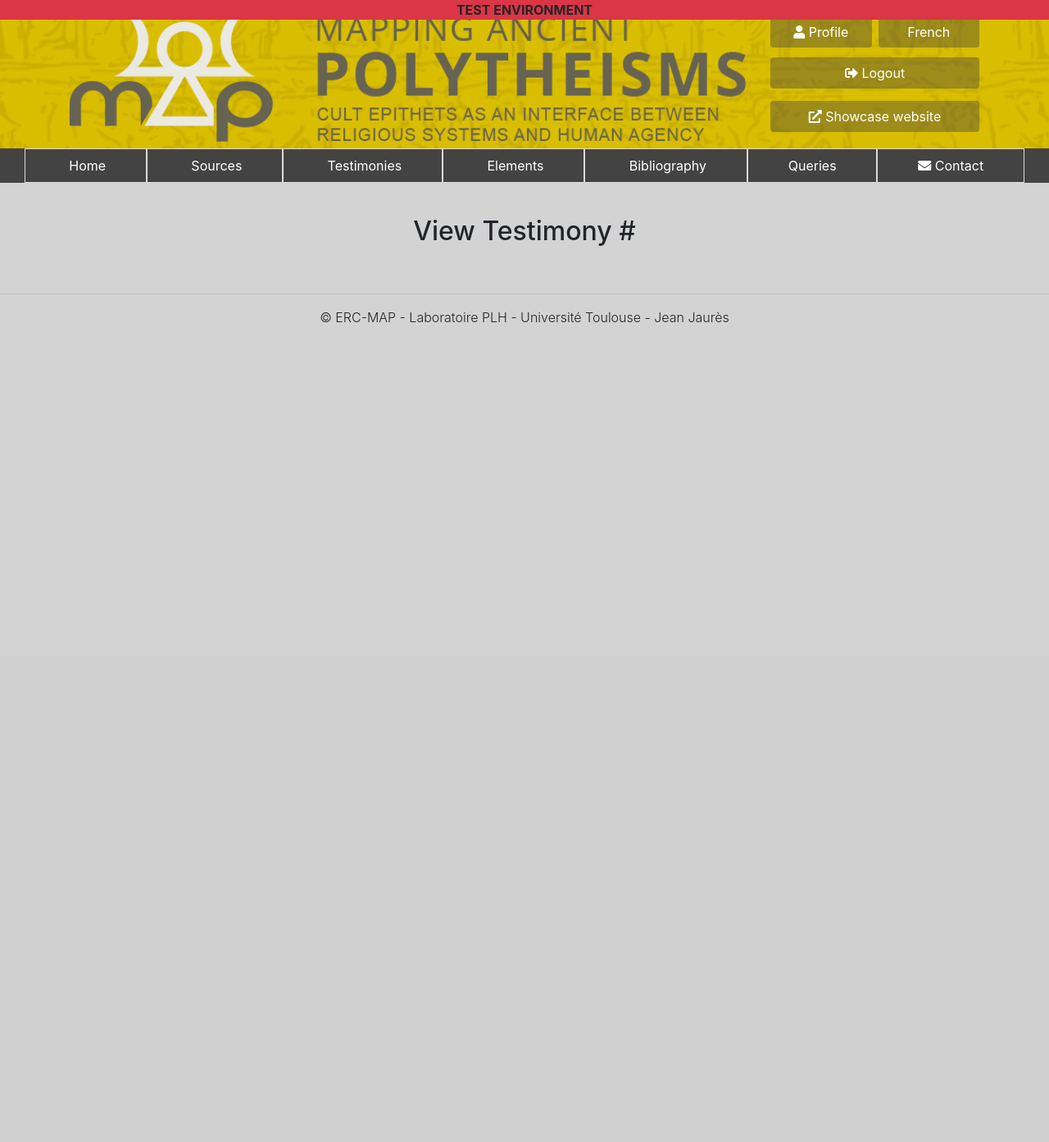
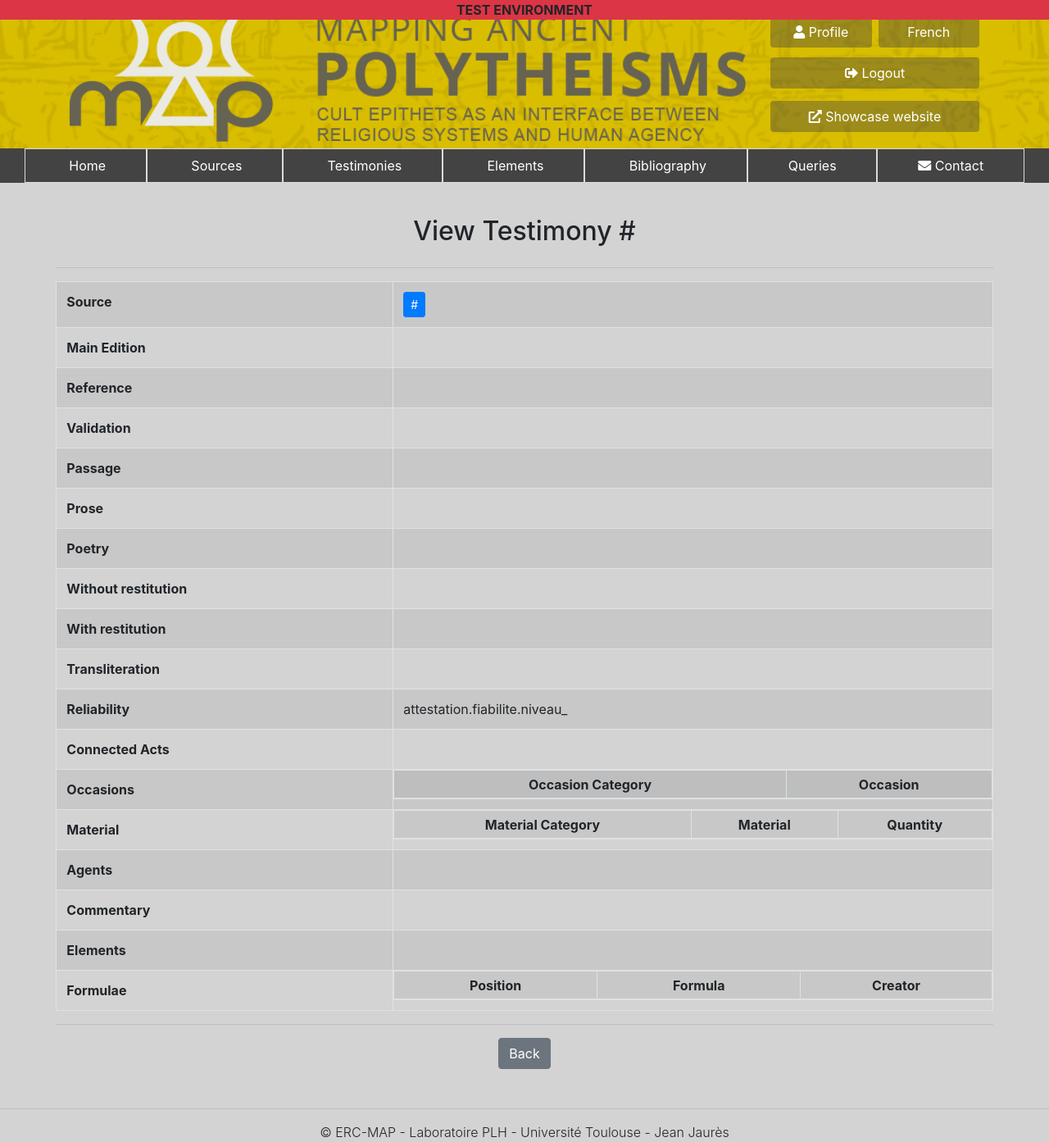
Before and after one commit to LaboratoirePLH/ERC-MAP, a Symfony app: template templates/attestation/show.html.twig in a window 1280 px wide. Shown: the whole page at 82% size. Before the commit the page ends 393 px from the top, so only its background shows below. Run offline with Twig, Linux system fonts and the light colour scheme; the template is opened without the code that fills it, so the values that code supplies are empty; style sheets or scripts are compiled from the project's sources; some libraries are stand-ins or nearby versions.

Commit message:
Adds attestation visualisation

```diff
--- a/assets/css/app.scss
+++ b/assets/css/app.scss
@@ -168,3 +168,46 @@ body {
         opacity: 1;
     }
 }
+
+.formula-editor {
+    @extend .mb-1;
+    @extend .px-3;
+    width: 100%;
+    border: 1px solid $map-yellow;
+    border-radius: 10px;
+
+    & > div.row {
+        @extend .py-2;
+        border-bottom: 1px solid $map-yellow;
+        &:last-child{
+            border-bottom: none;
+        }
+
+        & > div.label {
+            height: 100%;
+            font-weight: bolder;
+            border-right: 1px dotted $map-yellow;
+        }
+
+        &:first-child > div.label {
+            line-height: 50px;
+        }
+    }
+
+    .formula-visualizer {
+        .btn {
+            font-weight: bold;
+        }
+    }
+
+    .formula-operators, .formula-elements {
+        .btn {
+            @extend .btn-sm;
+        }
+    }
+}
+
+table { page-break-inside:auto }
+tr    { page-break-inside:avoid; page-break-after:auto }
+thead { display:table-header-group }
+tfoot { display:table-footer-group }
--- /dev/null
+++ b/assets/js/attestation_view_page.js
@@ -0,0 +1,2 @@
+require('./page.js')
+require('./plugins/formulae.js');
--- a/templates/attestation/show.html.twig
+++ b/templates/attestation/show.html.twig
@@ -1,7 +1,36 @@
 {% extends 'page.html.twig' %}
+{% block stylesheets %}
+{{ encore_entry_link_tags('attestation_view_page') }}
+{% endblock %}
 {% block title %}
 {{ ('attestation.view')|trans({'%id%': attestation.id}) }}
 {% endblock %}
 {% block content %}
-
+<hr />
+{% include "display/attestation.html.twig" with {'attestation': attestation} %}
+<hr />
+<div class="row">
+    <div class="col-12 text-center">
+        <a href=" {{ url('attestation_list') }}" class="btn btn-secondary">{{ 'generic.back'|trans }}</a>
+    </div>
+</div>
 {% endblock %}
+{% block javascripts %}
+{{ encore_entry_script_tags('attestation_view_page') }}
+<script type="text/javascript">
+    (function ($) {
+        const elements = $.parseJSON('{{ attestation.elementsFormule|default([])|json_encode()|raw }}');
+        $('td.formula-cell').each(function () {
+            var me = $(this);
+            var formule = me.text();
+            var buttons = $.fn.formulaRenderer(formule, {
+                elements: elements,
+                elementCls: 'btn-info',
+                operatorCls: 'btn-warning'
+            });
+            me.empty();
+            $.each(buttons, function (i, b) { me.append(b) });
+        });
+    })(jQuery);
+</script>
+{% endblock %}
--- /dev/null
+++ b/templates/display/attestation.html.twig
@@ -0,0 +1,379 @@
+<table class="table table-striped table-bordered">
+    <tbody>
+        <tr>
+            <th scope="row">
+                {{ 'source.name'|trans }}
+            </th>
+            <td>
+                {% include "partials/_entitylink.html.twig" with {
+                    'entity': 'source',
+                    'link': url('source_show', {'id': attestation.source.id}),
+                    'text': '#' ~ attestation.source.id
+                } %}
+            </td>
+        </tr>
+        <tr>
+            <th scope="row">
+                {{ 'source_biblio.fields.edition_principale'|trans}}
+            </th>
+            <td>
+                {{ attestation.source.editionPrincipaleBiblio is not empty ? attestation.source.editionPrincipaleBiblio.biblio.titreAbrege }}
+            </td>
+        </tr>
+        <tr>
+            <th scope="row">
+                {{ 'source.fields.source_biblio'|trans}}
+            </th>
+            <td>
+                {{ attestation.source.editionPrincipaleBiblio is not empty ? attestation.source.editionPrincipaleBiblio.referenceSource }}
+            </td>
+        </tr>
+        <tr>
+            <th scope="row">
+                {{ 'attestation.fields.etat_fiche'|trans}}
+            </th>
+            <td>
+                {{ attestation.etatFiche is not empty ? attestation.etatFiche.getNom(locale) : '' }}
+            </td>
+        </tr>
+        <tr>
+            <th scope="row">
+                {{ 'attestation.fields.passage'|trans}}
+            </th>
+            <td>
+                {{ attestation.passage }}
+            </td>
+        </tr>
+        <tr>
+            <th scope="row">
+                {{ 'attestation.fields.prose'|trans}}
+            </th>
+            <td>
+                {% if attestation.prose %}
+                <i class="fas fa-check fa-fw"></i>
+                {% endif %}
+            </td>
+        </tr>
+        <tr>
+            <th scope="row">
+                {{ 'attestation.fields.poesie'|trans}}
+            </th>
+            <td>
+                {% if attestation.poesie %}
+                <i class="fas fa-check fa-fw"></i>
+                {% endif %}
+            </td>
+        </tr>
+        <tr>
+            <th scope="row">
+                {{ 'attestation.fields.extrait_sans_restitution'|trans}}
+            </th>
+            <td>
+                {{ attestation.extraitSansRestitution|raw }}
+            </td>
+        </tr>
+        <tr>
+            <th scope="row">
+                {{ 'attestation.fields.extrait_avec_restitution'|trans}}
+            </th>
+            <td>
+                {{ attestation.extraitAvecRestitution|raw }}
+            </td>
+        </tr>
+        <tr>
+            <th scope="row">
+                {{ 'attestation.fields.translitteration'|trans}}
+            </th>
+            <td>
+                {{ attestation.translitteration|raw }}
+            </td>
+        </tr>
+        <tr>
+            <th scope="row">
+                {{ 'generic.fields.fiabilite'|trans}}
+            </th>
+            <td>
+                {{ ('attestation.fiabilite.niveau_' ~ attestation.fiabiliteAttestation)|trans }}
+            </td>
+        </tr>
+        <tr>
+            <th scope="row">
+                {{ 'attestation.fields.pratiques'|trans}}
+            </th>
+            <td>
+                {% for pratique in attestation.pratiques %}
+                {{ pratique.getNom(locale) }}
+                {% if not loop.last %}
+                {{", "}}
+                {% endif %}
+                {% endfor %}
+            </td>
+        </tr>
+        <tr>
+            <th scope="row">
+                {{ 'attestation.fields.occasions'|trans}}
+            </th>
+            <td class="p-0">
+                <table class="table table-sm text-center mb-0">
+                    <thead>
+                        <tr>
+                            <th scope="col">{{ 'attestation.fields.categorie_occasion'|trans }}</th>
+                            <th scope="col">{{ 'attestation.fields.occasion'|trans }}</th>
+                        </tr>
+                    </thead>
+                    <tbody>
+                        {% for occasion in attestation.occasions %}
+                        <tr>
+                            <td>
+                                {{ occasion.categorieOccasion.getNom(locale) }}
+                            </td>
+                            <td>
+                                {{ occasion.getNom(locale) }}
+                            </td>
+                        </tr>
+                        {% endfor %}
+                    </tbody>
+                </table>
+            </td>
+        </tr>
+        <tr>
+            <th scope="row">
+                {{ 'attestation.fields.materiel'|trans}}
+            </th>
+            <td class="p-0">
+                <table class="table table-sm text-center mb-0">
+                    <thead>
+                        <tr>
+                            <th scope="col">{{ 'attestation.fields.categorie_materiel'|trans }}</th>
+                            <th scope="col">{{ 'attestation.fields.materiel'|trans }}</th>
+                            <th scope="col">{{ 'generic.fields.quantite'|trans }}</th>
+                        </tr>
+                    </thead>
+                    <tbody>
+                        {% for am in attestation.attestationMateriels %}
+                        <tr>
+                            <td>
+                                {{ am.materiel.categorieMateriel.getNom(locale) }}
+                            </td>
+                            <td>
+                                {{ am.materiel.getNom(locale) }}
+                            </td>
+                        </tr>
+                        {% endfor %}
+                    </tbody>
+                </table>
+            </td>
+        </tr>
+        <tr>
+            <th scope="row">
+                {{ 'attestation.sections.agents'|trans}}
+            </th>
+            <td class="p-0">
+                <table class="table table-sm text-center mb-0">
+                    <tbody>
+                        {% for agent in attestation.agents %}
+                        <tr>
+                            <th scope="row" rowspan="{{ agent.estLocalisee ? 8 : 7}}">#{{ loop.index }}</th>
+                            <th scope="row">{{ 'agent.fields.designation'|trans }}</th>
+                            <td>{{ agent.designation|raw }}</td>
+                        </tr>
+                        <tr>
+                            <th scope="row">{{ 'agent.fields.agentivite'|trans }}</th>
+                            <td>
+                                {% for agentivite in agent.agentivites %}
+                                {{ agentivite.getNom(locale) }}
+                                {% if not loop.last %}
+                                {{", "}}
+                                {% endif %}
+                                {% endfor %}
+                            </td>
+                        </tr>
+                        <tr>
+                            <th scope="row">{{ 'agent.fields.nature'|trans }}</th>
+                            <td>
+                                {% for nature in agent.natures %}
+                                {{ nature.getNom(locale) }}
+                                {% if not loop.last %}
+                                {{", "}}
+                                {% endif %}
+                                {% endfor %}
+                            </td>
+                        </tr>
+                        <tr>
+                            <th scope="row">{{ 'agent.fields.genre'|trans }}</th>
+                            <td>
+                                {% for genre in agent.genres %}
+                                {{ genre.getNom(locale) }}
+                                {% if not loop.last %}
+                                {{", "}}
+                                {% endif %}
+                                {% endfor %}
+                            </td>
+                        </tr>
+                        <tr>
+                            <th scope="row">{{ 'agent.fields.statut_affiche'|trans }}</th>
+                            <td>
+                                {% for statut in agent.statutAffiches %}
+                                {{ statut.getNom(locale) }}
+                                {% if not loop.last %}
+                                {{", "}}
+                                {% endif %}
+                                {% endfor %}
+                            </td>
+                        </tr>
+                        <tr>
+                            <th scope="row">{{ 'agent.fields.activite'|trans }}</th>
+                            <td>
+                                {% for activite in agent.activites %}
+                                {{ activite.getNom(locale) }}
+                                {% if not loop.last %}
+                                {{", "}}
+                                {% endif %}
+                                {% endfor %}
+                            </td>
+                        </tr>
+                        {% if agent.estLocalisee %}
+                        <tr>
+                            <th scope="row">
+                                {{ 'generic.fields.localisation'|trans}}
+                            </th>
+                            <td class="p-0">
+                                {% include "display/localisation.html.twig" with {
+                                    'localisation': agent.localisation
+                                } %}
+                            </td>
+                        </tr>
+                        {% endif %}
+                        <tr>
+                            <th scope="row">{{ 'generic.fields.commentaire'|trans }}</th>
+                            <td>
+                                {{ agent.getCommentaire(locale)|raw }}
+                                <br />
+                                <small>{{ agent.getCommentaire(locale == "fr" ? "en" : "fr")|raw }}</small>
+                            </td>
+                        </tr>
+                        {% endfor %}
+                    </tbody>
+                </table>
+            </td>
+        </tr>
+        {% if attestation.estDatee %}
+        <tr>
+            <th scope="row">
+                {{ 'generic.fields.datation'|trans}}
+                <br />
+                <small>
+                    {{ 'generic.fields.precision'|trans }}: {{ attestation.fiabiliteDatation }}
+                </small>
+            </th>
+            <td class="p-0">
+                {% include "display/datation.html.twig" with {
+                    'datation': attestation.datation
+                } %}
+            </td>
+        </tr>
+        {% endif %}
+        {% if attestation.estLocalisee %}
+        <tr>
+            <th scope="row">
+                {{ 'generic.fields.localisation'|trans}}
+            </th>
+            <td class="p-0">
+                {% include "display/localisation.html.twig" with {
+                    'localisation': attestation.localisation
+                } %}
+            </td>
+        </tr>
+        {% endif %}
+        <tr>
+            <th scope="row">
+                {{ 'generic.fields.commentaire'|trans}}
+            </th>
+            <td>
+                {{ attestation.getCommentaire(locale)|raw }}
+                <br />
+                <small>{{ attestation.getCommentaire(locale == "fr" ? "en" : "fr")|raw }}</small>
+            </td>
+        </tr>
+        <tr>
+            <th scope="row">
+                {{ 'attestation.sections.elements'|trans}}
+            </th>
+            <td class="p-0">
+                <table class="table table-sm text-center mb-0">
+                    <tbody>
+                        {% for ce in attestation.contientElements %}
+                        <tr>
+                            <th scope="row" rowspan="7">#{{ ce.positionElement }}</th>
+                            <th scope="row">{{ 'element.name'|trans }}</th>
+                            <td>
+                                {% include "partials/_entitylink.html.twig" with {
+                                        'entity': 'element',
+                                        'link': url('element_show', {'id': ce.element.id}),
+                                        'text': '#' ~ ce.element.id ~ " " ~ (ce.element.etatAbsolu|raw|striptags)
+                                    } %}
+                            </td>
+                        </tr>
+                        <tr>
+                            <th scope="row">{{ 'element.fields.en_contexte'|trans }}</th>
+                            <td>{{ ce.enContexte|raw }}</td>
+                        </tr>
+                        <tr>
+                            <th scope="row">{{ 'element.fields.suffixe'|trans }}</th>
+                            <td>
+                                {% if ce.suffixe %}
+                                <i class="fas fa-check fa-fw"></i>
+                                {% endif %}
+                            </td>
+                        </tr>
+                        <tr>
+                            <th scope="row">{{ 'element.fields.etat_morphologique'|trans }}</th>
+                            <td>{{ ce.etatMorphologique }}</td>
+                        </tr>
+                        <tr>
+                            <th scope="row">{{ 'element.fields.genre'|trans }}</th>
+                            <td>{{ ce.genreElement is not empty ? ce.genreElement.getNom(locale) : '' }}
+                            </td>
+                        </tr>
+                        <tr>
+                            <th scope="row">{{ 'element.fields.nombre'|trans }}</th>
+                            <td>{{ ce.nombreElement is not empty ? ce.nombreElement.getNom(locale) : '' }}
+                            </td>
+                        </tr>
+                        <tr>
+                            <th scope="row">{{ 'element.fields.categorie_contextuelle'|trans }}</th>
+                            <td>{{ ce.categorieElement is not empty ? ce.categorieElement.getNom(locale) : '' }}
+                            </td>
+                        </tr>
+                        {% endfor %}
+                    </tbody>
+                </table>
+            </td>
+        </tr>
+        <tr>
+            <th scope="row">
+                {{ 'attestation.sections.formules'|trans}}
+            </th>
+            <td class="p-0">
+                <table class="table table-sm text-center mb-0">
+                    <thead>
+                        <tr>
+                            <th scope="col">{{ 'generic.fields.position'|trans }}</th>
+                            <th scope="col">{{ 'formule.fields.formule'|trans }}</th>
+                            <th scope="col">{{ 'generic.fields.createur'|trans }}</th>
+                        </tr>
+                    </thead>
+                    <tbody>
+                        {% for formule in attestation.formules %}
+                        <tr>
+                            <td>#{{ formule.positionFormule }}</td>
+                            <td class="formula-cell">{{ formule.formule }}</td>
+                            <td>{{ formule.createur.prenomNom }}</td>
+                        </tr>
+                        {% endfor %}
+                    </tbody>
+                </table>
+            </td>
+        </tr>
+    </tbody>
+</table>
--- a/translations/messages.en.yaml
+++ b/translations/messages.en.yaml
@@ -62,6 +62,7 @@ generic:
     locked: "Locked"
     fields:
         id: "ID"
+        createur: "Creator"
         date_creation: "Creation"
         date_modification: "Latest Edition"
         by: "by"
@@ -83,6 +84,7 @@ generic:
         quantite: "Quantity"
         est_datee: "Is Dated ?"
         est_localisee: "Location ?"
+        position: "Position"
     choices :
         new: "New"
         existing: "Existing"
--- a/translations/messages.fr.yaml
+++ b/translations/messages.fr.yaml
@@ -62,6 +62,7 @@ generic:
     locked: "Verrouillé"
     fields:
         id: "ID"
+        createur: "Créateur"
         date_creation: "Création"
         date_modification: "Dernière Modification"
         by: "par"
@@ -83,6 +84,7 @@ generic:
         quantite: "Quantité"
         est_datee: "Est Daté(e) ?"
         est_localisee: "Localisation ?"
+        position: "Position"
     choices :
         new: "Nouveau"
         existing: "Existant"
--- a/webpack.config.js
+++ b/webpack.config.js
@@ -22,6 +22,7 @@ Encore
     .addEntry('list_page', './assets/js/list_page.js')
     .addEntry('form_page', './assets/js/form_page.js')
     .addEntry('attestation_form_page', './assets/js/attestation_form_page.js')
+    .addEntry('attestation_view_page', './assets/js/attestation_view_page.js')
     .addStyleEntry('fonts', './assets/css/fonts.css')
     .addStyleEntry('ckeditorcustom', './assets/css/ckeditorcustom.css')
 
```
Also changed, not shown: assets/css/form_page.scss (+0 -38 lines), templates/attestation/index.html.twig (+5 -5 lines).
